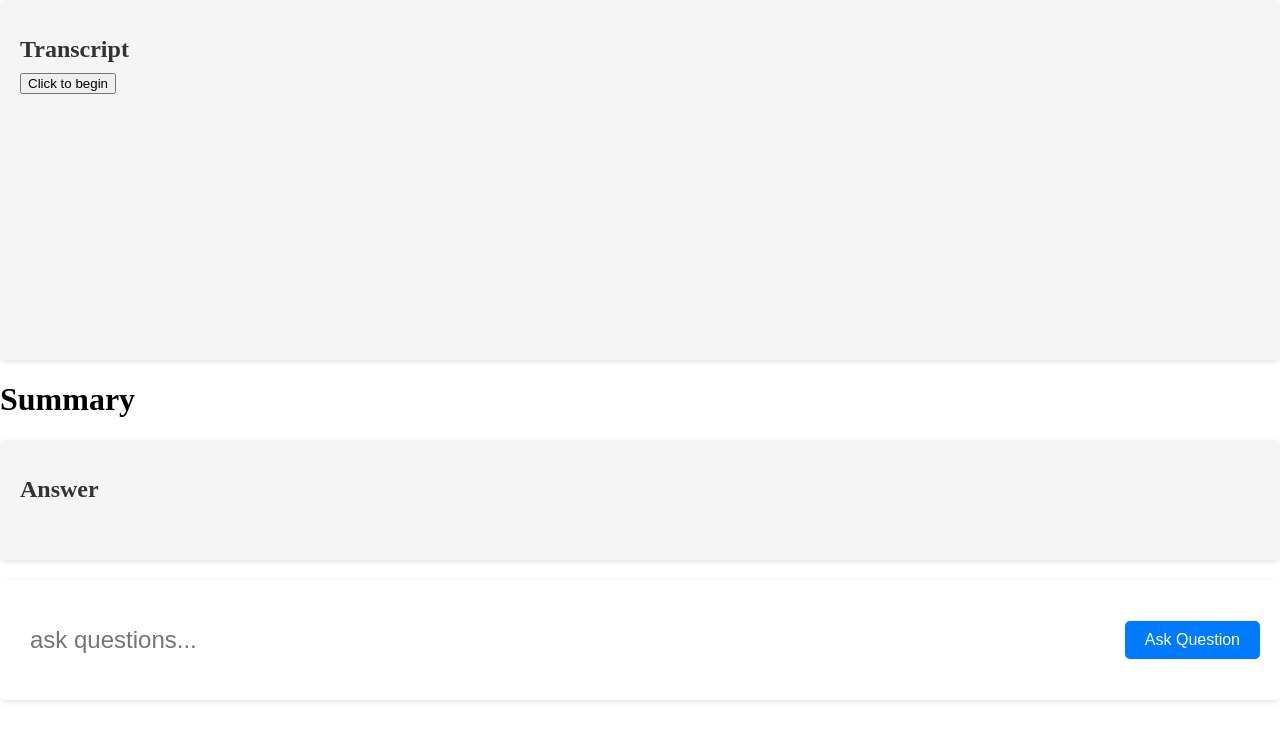
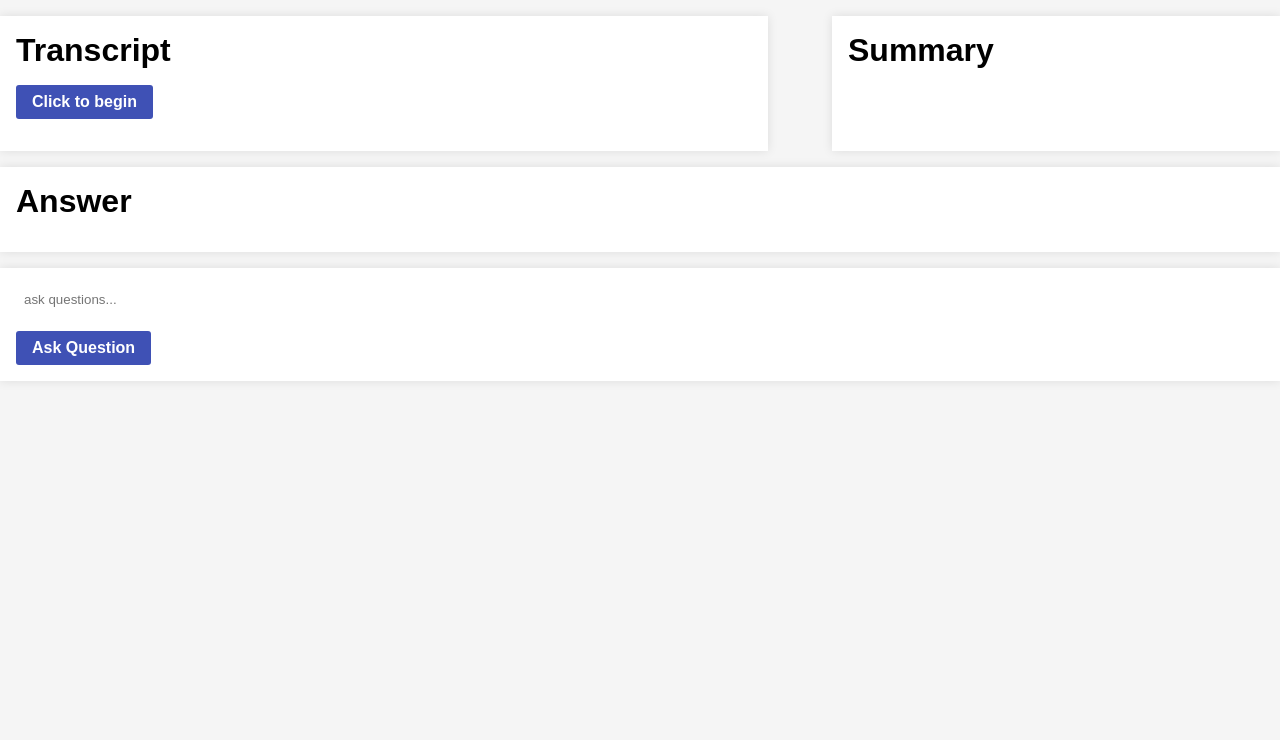
Before and after one commit to andrewschoi/liam, a Next.js app: page / in a window 1280 px wide. Shown: the top 740 px of the page. Built offline with nearby package versions, Linux system fonts and the light colour scheme.

Commit message:
Update styles

```diff
--- a/src/pages/index.js
+++ b/src/pages/index.js
@@ -33,23 +33,28 @@ export default function Home() {
   };
   return (
     <div>
+      <div className="row-container">
         <div className="transcript-container">
           <h1 className="transcript-header">Transcript</h1>
-        <button onClick={() => setClickEvent(true)}>Click to begin</button>
+          <button className="begin-button" onClick={() => setClickEvent(true)}>
+            Click to begin
+          </button>
           <p className="transcript-body">
             {delimitWords(removeNestedWords(transcript), " | ").join(" ")}
           </p>
         </div>
 
-      <div>
+        <div className="summary-container">
           <h1 className="summary-header">Summary</h1>
           <p className="summary-body">{summary}</p>
+        </div>
       </div>
 
       <div className="answer-container">
         <h1 className="answer-header">Answer</h1>
         <p className="answer-body">{answer}</p>
       </div>
+
       <div className="question-container">
         <input
           className="question-field"
--- a/src/styles/globals.css
+++ b/src/styles/globals.css
@@ -1,82 +1,133 @@
 @import url('https://fonts.googleapis.com/css2?family=Roboto:wght@300;400;500;700&display=swap');
 
-html, body {
-  height: 100%;
+/* General Styles */
+* {
+  box-sizing: border-box;
   margin: 0;
   padding: 0;
 }
 
+body {
+  font-family: Arial, sans-serif;
+  background-color: #f5f5f5;
+}
+
+.container {
+  max-width: 1200px;
+  margin: 0 auto;
+  padding: 1rem;
+}
+
+/* Transcript Styles */
+.row-container {
+  display: flex;
+  flex-wrap: wrap;
+  justify-content: space-between;
+  margin-top: 1rem;
+}
+
 .transcript-container {
-  background-color: #f5f5f5;
-  border-radius: 5px;
-  box-shadow: 0px 2px 5px rgba(0, 0, 0, 0.1);
-  padding: 20px;
-  margin-bottom: 20px;
-  height: 40vh;
-  overflow: auto; /* add a scrollbar if content exceeds container size */
+  flex-basis: 60%;
+  background-color: #fff;
+  box-shadow: 0 0 10px rgba(0, 0, 0, 0.1);
+  padding: 1rem;
+  margin-bottom: 1rem;
 }
 
 .transcript-header {
-  font-size: 24px;
+  font-size: 2rem;
   font-weight: bold;
-  margin-bottom: 10px;
-  color: #333;
+  margin-bottom: 1rem;
+}
+
+.begin-button {
+  background-color: #3f51b5;
+  color: #fff;
+  font-size: 1rem;
+  font-weight: bold;
+  padding: 0.5rem 1rem;
+  border: none;
+  border-radius: 3px;
+  margin-bottom: 1rem;
+  cursor: pointer;
+  transition: background-color 0.3s ease-in-out;
+}
+
+.begin-button:hover {
+  background-color: #2c3e50;
+}
+
+.transcript-body {
+  font-size: 1.2rem;
+  line-height: 1.5;
+}
+
+/* Summary Styles */
+.summary-container {
+  flex-basis: 35%;
+  background-color: #fff;
+  box-shadow: 0 0 10px rgba(0, 0, 0, 0.1);
+  padding: 1rem;
+  margin-bottom: 1rem;
+}
+
+.summary-header {
+  font-size: 2rem;
+  font-weight: bold;
+  margin-bottom: 1rem;
+}
+
+.summary-body {
+  font-size: 1.2rem;
+  line-height: 1.5;
+}
+
+/* Answer Styles */
+.answer-container {
+  background-color: #fff;
+  box-shadow: 0 0 10px rgba(0, 0, 0, 0.1);
+  padding: 1rem;
+  margin-bottom: 1rem;
 }
 
 .answer-header {
-  font-size: 24px;
+  font-size: 2rem;
   font-weight: bold;
-  margin-bottom: 10px;
-  color: #333;
-}
-
-.transcript-body {
-  font-size: 24px;
-  color: #666;
-  margin-bottom: 0;
-}
-
-.answer-container {
-  background-color: #f5f5f5;
-  border-radius: 5px;
-  box-shadow: 0px 2px 5px rgba(0, 0, 0, 0.1);
-  padding: 20px;
-  margin-bottom: 20px;
-  height: 10vh; /* set height to 30% of viewport */
-  overflow: auto; /* add a scrollbar if content exceeds container size */
+  margin-bottom: 1rem;
 }
 
 .answer-body {
-  font-size: 16px;
-  color: #666;
-  margin-bottom: 0;
+  font-size: 1.2rem;
+  line-height: 1.5;
 }
 
+/* Question Styles */
 .question-container {
   background-color: #fff;
-  border-radius: 5px;
-  box-shadow: 0px 2px 5px rgba(0, 0, 0, 0.1);
-  padding: 20px;
-  display: flex;
-  align-items: center;
-  height: 10vh; /* set height to 20% of viewport */
+  box-shadow: 0 0 10px rgba(0, 0, 0, 0.1);
+  padding: 1rem;
 }
 
 .question-field {
-  flex-grow: 1;
-  padding: 10px;
-  border-radius: 5px;
+  width: 100%;
+  padding: 0.5rem;
   border: none;
-  font-size: 24px;
-  margin-right: 10px;
+  border-radius: 3px;
+  margin-bottom: 1rem;
 }
 
 .submit-button {
-  background-color: #007bff;
+  background-color: #3f51b5;
   color: #fff;
-  padding: 10px 20px;
+  font-size: 1rem;
+  font-weight: bold;
+  padding: 0.5rem 1rem;
   border: none;
-  border-radius: 5px;
+  border-radius: 3px;
   cursor: pointer;
-  font-size: 16px;
+  transition: background-color 0.3s ease-in-out;
 }
+
+.submit-button:hover {
+  background-color: #2c3e50;
+}
```
Lines whose indentation alone changed are shown as unchanged.
